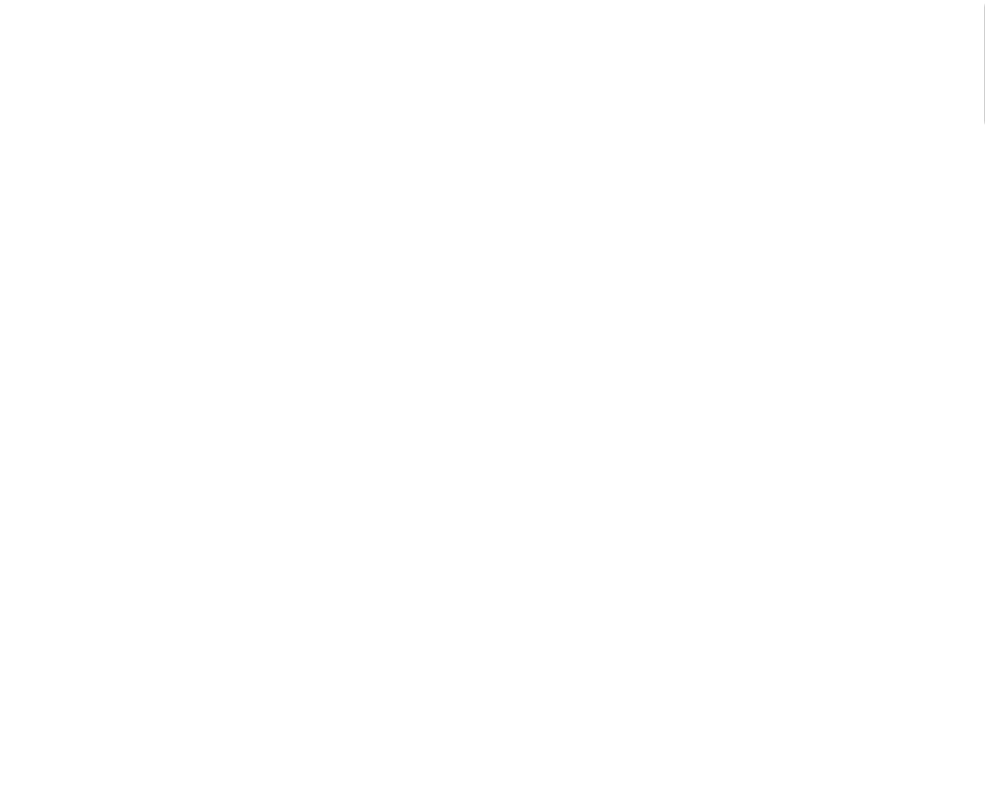
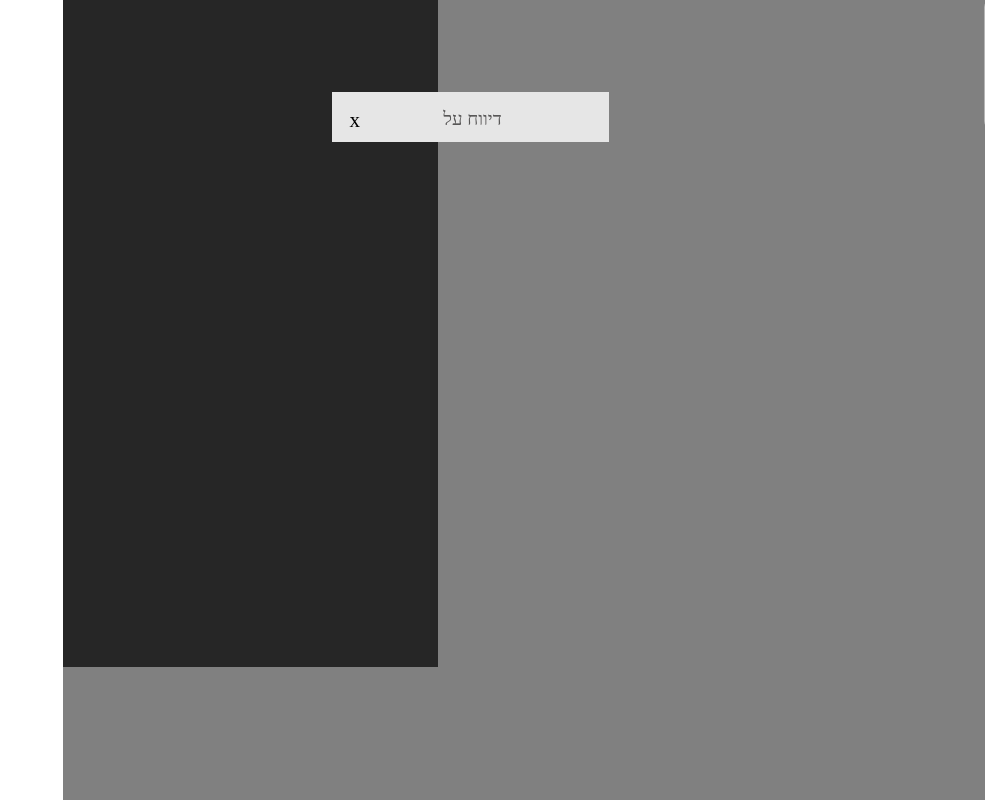
Before and after one commit to natigiat/chalap-client, a React (Create React App) app: page / in a window 1280 px wide. Shown: the whole page, without its empty margins (295-1280 px from the left). Built offline with nearby package versions, Linux system fonts and the light colour scheme.

Commit message:
Screen4 - Add Reporting component and more..

```diff
--- a/src/App.css
+++ b/src/App.css
@@ -1,34 +1,4 @@
-.App-logo {
-  height: 40vmin;
-  pointer-events: none;
+.App {
+  background-color: gray;
+  height: 800px;
 }
-
-@media (prefers-reduced-motion: no-preference) {
-  .App-logo {
-    animation: App-logo-spin infinite 20s linear;
-  }
-}
-
-.App-header {
-  background-color: #282c34;
-  min-height: 100vh;
-  display: flex;
-  flex-direction: column;
-  align-items: center;
-  justify-content: center;
-  font-size: calc(10px + 2vmin);
-  color: white;
-}
-
-.App-link {
-  color: #61dafb;
-}
-
-@keyframes App-logo-spin {
-  from {
-    transform: rotate(0deg);
-  }
-  to {
-    transform: rotate(360deg);
-  }
-}
--- a/src/App.js
+++ b/src/App.js
@@ -1,12 +1,14 @@
 import React from "react";
-import logo from "./logo.svg";
 import "./App.css";
+
+import Reporting from "./Screen4/Reporting";
 import ShuttleTravelRoute from "./Screen4/ShuttleTravelRoute";
 
 function App() {
   return (
     <div className="App">
       <ShuttleTravelRoute />
+      <Reporting />
     </div>
   );
 }
--- /dev/null
+++ b/src/Screen4/Reporting.css
@@ -0,0 +1,75 @@
+@import "~antd/dist/antd.css";
+
+.frame {
+  position: absolute;
+  width: 375px;
+  height: 667px;
+  left: 0px;
+  top: 0px;
+
+  background: rgba(0, 0, 0, 0.7);
+}
+.reporting {
+  position: absolute;
+  width: 276.61px;
+  height: 455px;
+  left: 49px;
+  top: 106px;
+
+  background: #ffffff;
+  position: absolute;
+  width: 75px;
+  height: 22px;
+  left: 269px;
+  top: 92px;
+  font-family: Heebo;
+  font-style: normal;
+  font-weight: normal;
+  font-size: 15px;
+  line-height: 22px;
+  text-decoration-line: underline;
+  color: #000000;
+  background-color: white;
+}
+
+.header {
+  position: absolute;
+  width: 276.61px;
+  height: 50.11px;
+  left: 0px;
+  top: 0px;
+  background: #e6e6e6;
+}
+
+.x {
+  position: absolute;
+  width: 13px;
+  height: 31px;
+  left: 15px;
+  top: 13px;
+
+  font-family: Heebo;
+  font-style: normal;
+  font-weight: 200;
+  font-size: 21px;
+  line-height: 31px;
+  /* identical to box height */
+
+  color: #000000;
+}
+
+.report {
+  position: absolute;
+  width: 63.47px;
+  height: 27.39px;
+  left: calc(50% - 63.47px / 2 - 0.33px);
+  top: calc(50% - 27.39px / 2 + 1.34px);
+
+  font-family: Heebo;
+  font-style: normal;
+  font-weight: normal;
+  font-size: 18.7078px;
+  line-height: 27px;
+
+  color: #585757;
+}
--- /dev/null
+++ b/src/Screen4/Reporting.js
@@ -0,0 +1,23 @@
+import React from "react";
+import "./Reporting.css";
+import { Divider, Timeline } from "antd";
+import {} from "@ant-design/icons";
+
+const Reporting = (props) => {
+  return (
+    <div className="frame">
+      <div className="reporting">
+        <div className="header">
+          <div className="report">דיווח על</div>
+          <div className="x">x</div>
+        </div>
+        <div className="cycle">
+          <div></div>
+          <div>Text</div>
+        </div>
+      </div>
+    </div>
+  );
+};
+
+export default Reporting;
--- a/src/Screen4/ShuttleTravelRoute.js
+++ b/src/Screen4/ShuttleTravelRoute.js
@@ -1,5 +1,6 @@
 import React from "react";
 import "./ShuttleTravelRoute.css";
+import Reporting from "./Reporting";
 import { Divider, Timeline } from "antd";
 import { ClockCircleOutlined, LeftOutlined } from "@ant-design/icons";
 
```
